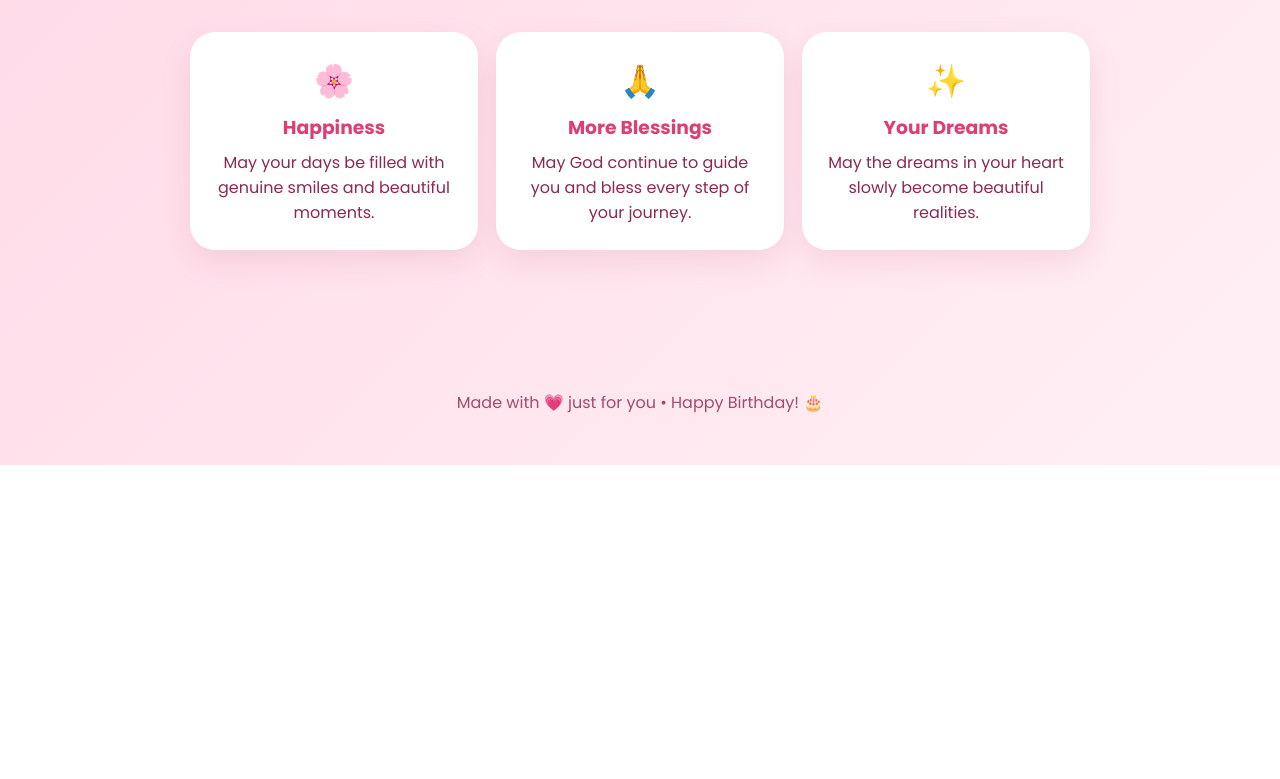
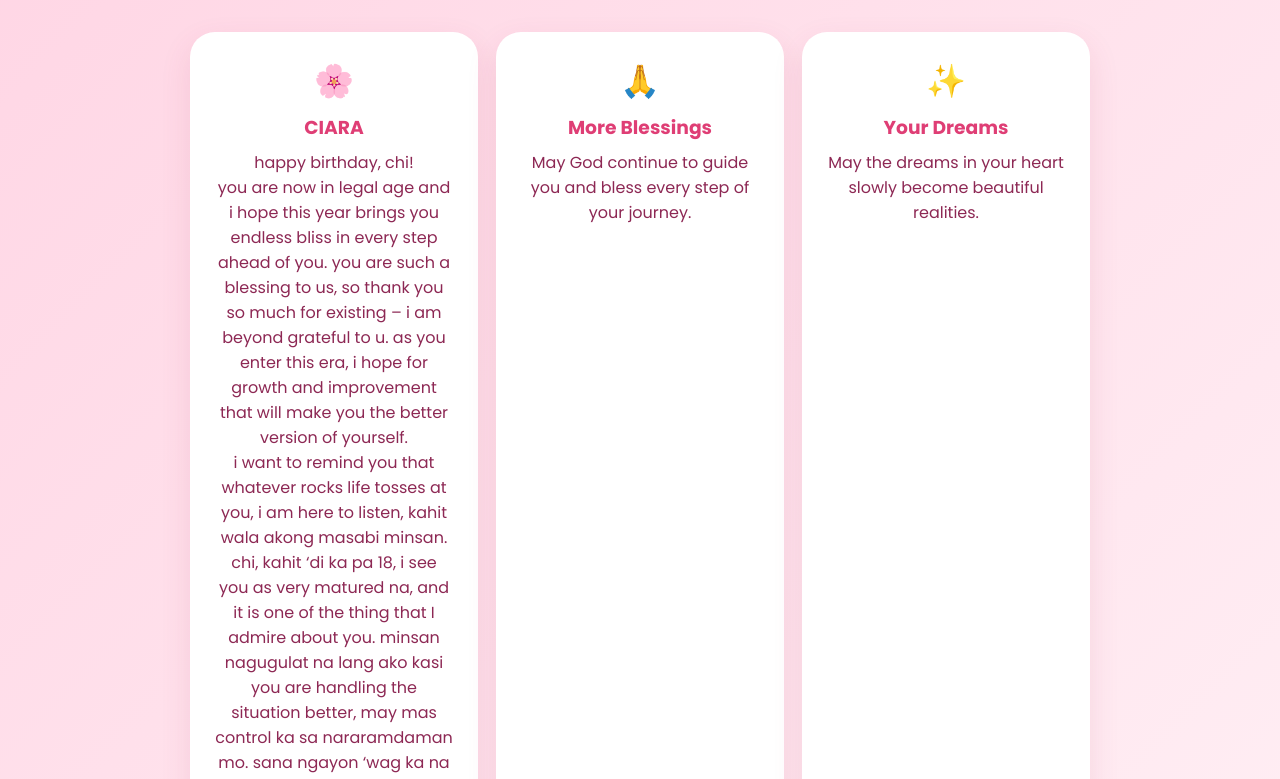
Before and after one commit to sarmientomark936-glitch/Lauraine-s-Birthday, a plain HTML site: page index.html in a window 1280 px wide. Shown: the part 3134-3913 px from the top of the page. Before the commit the page ends 3599 px from the top, so only its background shows below. Drawn offline with Linux system fonts and the light colour scheme.

Commit message:
Update index.html

```diff
--- a/index.html
+++ b/index.html
@@ -196,7 +196,10 @@ Stay the same crazy, funny, and amazing person that you are! More memories, gala
 <section id="wishes">
   <h2 class="section-title">Birthday Wishes</h2>
   <div class="wishes">
-    <div class="wish"><div class="emoji">🌸</div><h3>Happiness</h3><p>May your days be filled with genuine smiles and beautiful moments.</p></div>
+    <div class="wish"><div class="emoji">🌸</div><h3>CIARA</h3><p>happy birthday, chi! <br> you are now in legal age and i hope this year brings you endless bliss in every step ahead of you. you are such a blessing to us, so thank you so much for existing – i am beyond grateful to u. as you enter this era, i hope for growth and improvement that will make you the better version of yourself.
+
+     <br> i want to remind you that whatever rocks life tosses at you, i am here to listen, kahit wala akong masabi minsan. chi, kahit ‘di ka pa 18, i see you as very matured na, and it is one of the thing that I admire about you. minsan nagugulat na lang ako kasi you are handling the situation better, may mas control ka sa nararamdaman mo. sana ngayon ‘wag ka na matakot mag-try ng mga bagong bagay hahaha.
+<br>always wear your smile, chi. happy legality!</p></div>
     <div class="wish"><div class="emoji">🙏</div><h3>More Blessings</h3><p>May God continue to guide you and bless every step of your journey.</p></div>
     <div class="wish"><div class="emoji">✨</div><h3>Your Dreams</h3><p>May the dreams in your heart slowly become beautiful realities.</p></div>
   </div>
```
